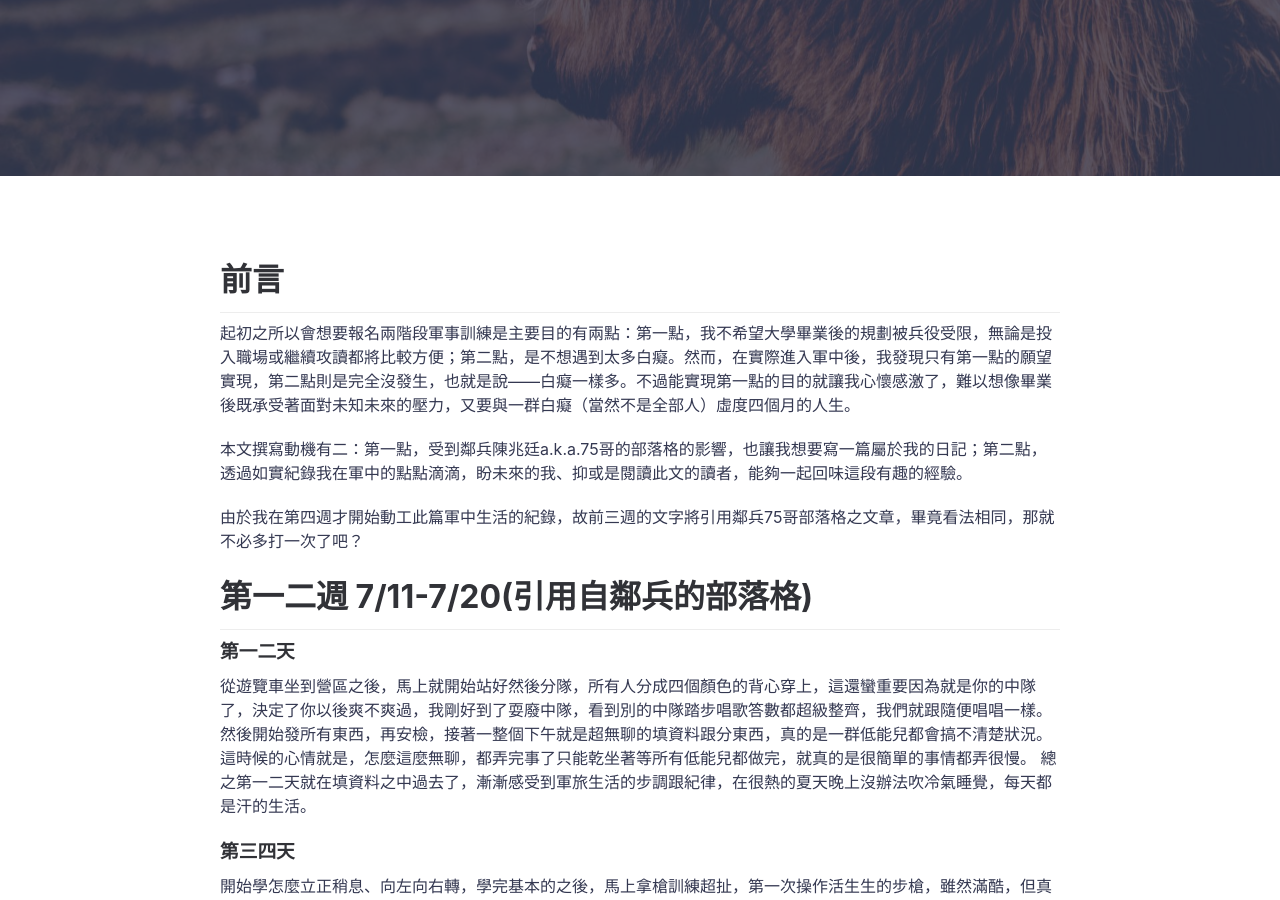
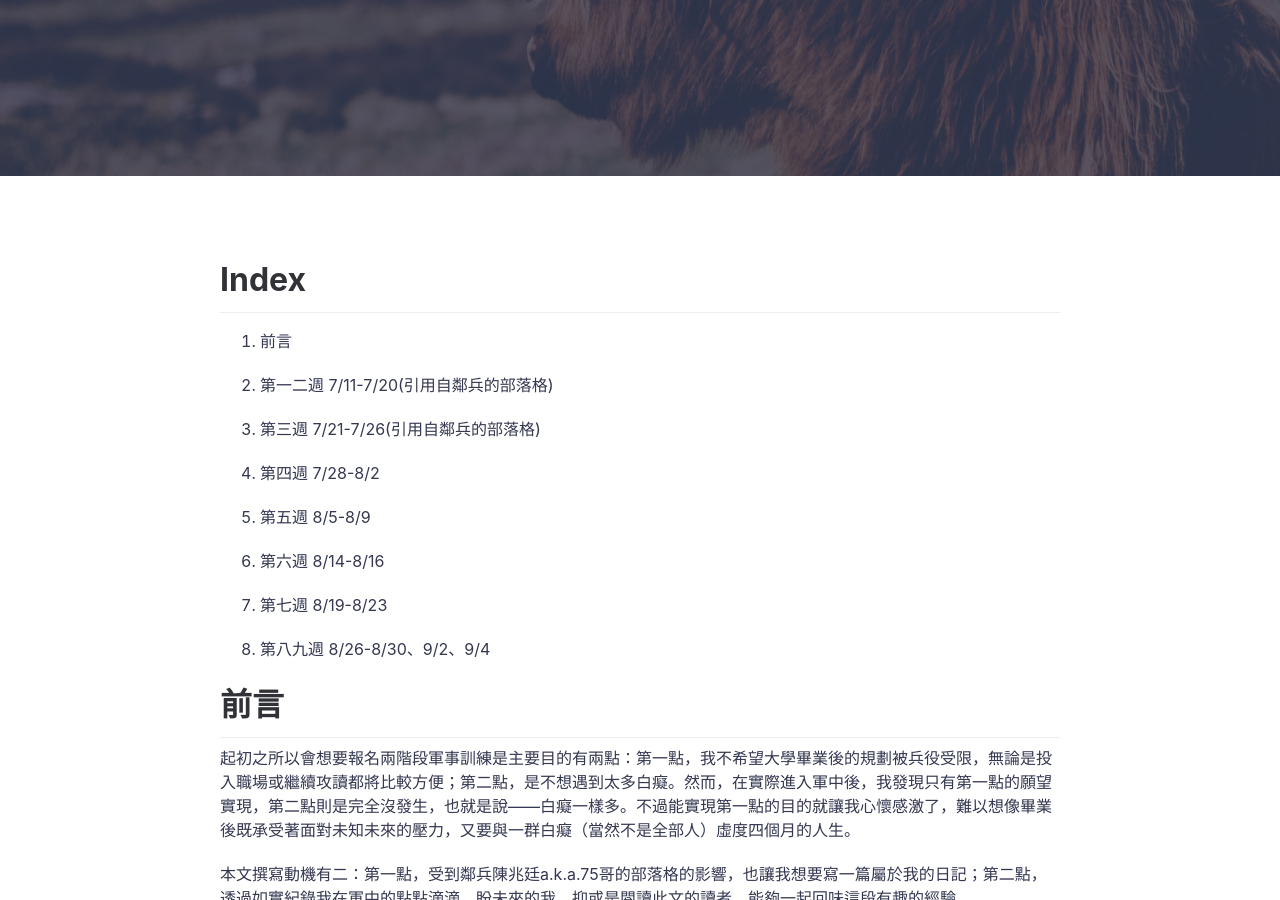
Before and after one commit to poi0905/blog, a Jekyll site: the page built from _posts/2019-09-04-military-life.md, in a window 1280 px wide and 900 px high, scrolled down 400 px. Built offline with Jekyll 4.4.1, drawn with Linux system fonts in a browser that asks for light colours; comment, search, counter and statistics services are not loaded.

Commit message:
2020/7/2

```diff
--- a/_posts/2019-09-04-military-life.md
+++ b/_posts/2019-09-04-military-life.md
@@ -4,6 +4,26 @@ title: 軍旅生活
 featured-img: shane-rounce-205187
 categories: [日記]
 ---
+
+# Index
+
+***
+
+1.	前言
+
+2.	第一二週 7/11-7/20(引用自鄰兵的部落格)
+
+3.	第三週 7/21-7/26(引用自鄰兵的部落格)
+
+4.	第四週 7/28-8/2
+
+5.	第五週 8/5-8/9
+
+6.	第六週 8/14-8/16
+
+7.	第七週 8/19-8/23
+
+8.	第八九週 8/26-8/30、9/2、9/4
 
 # 前言
 
```
